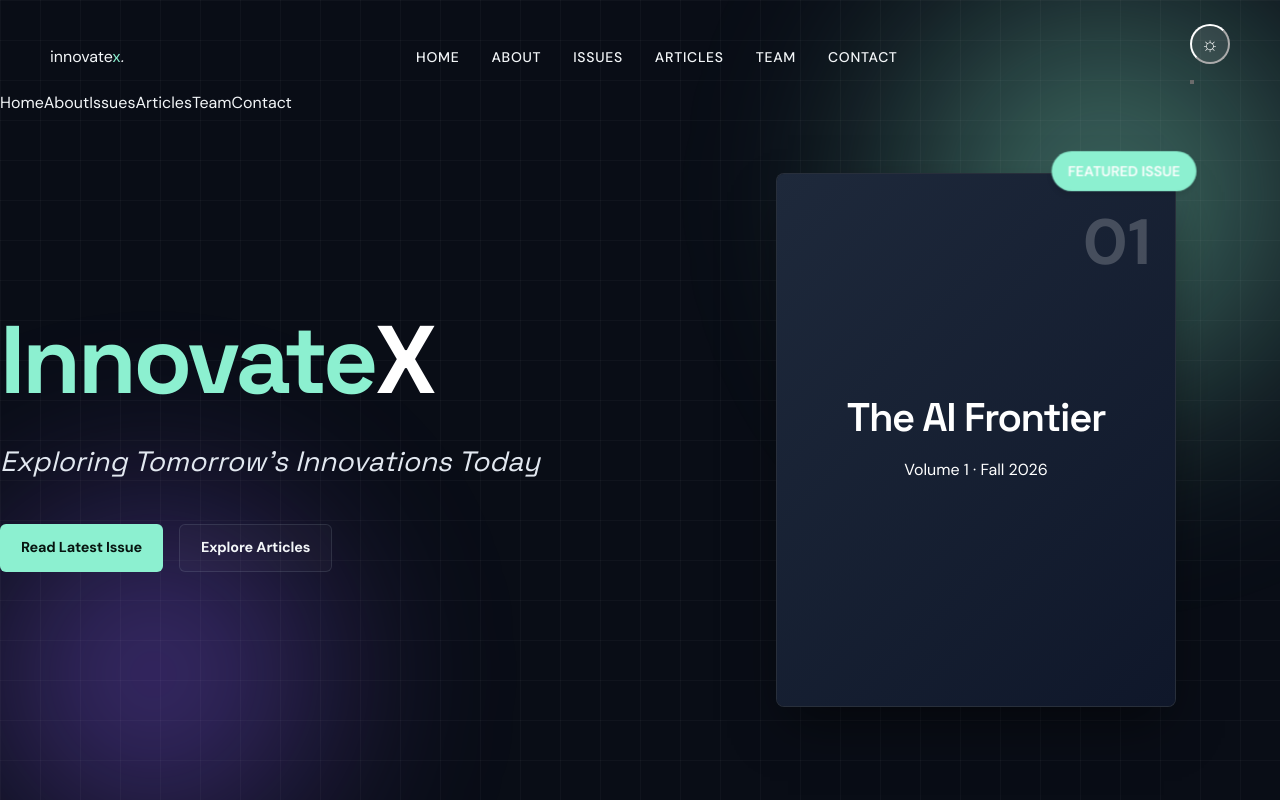
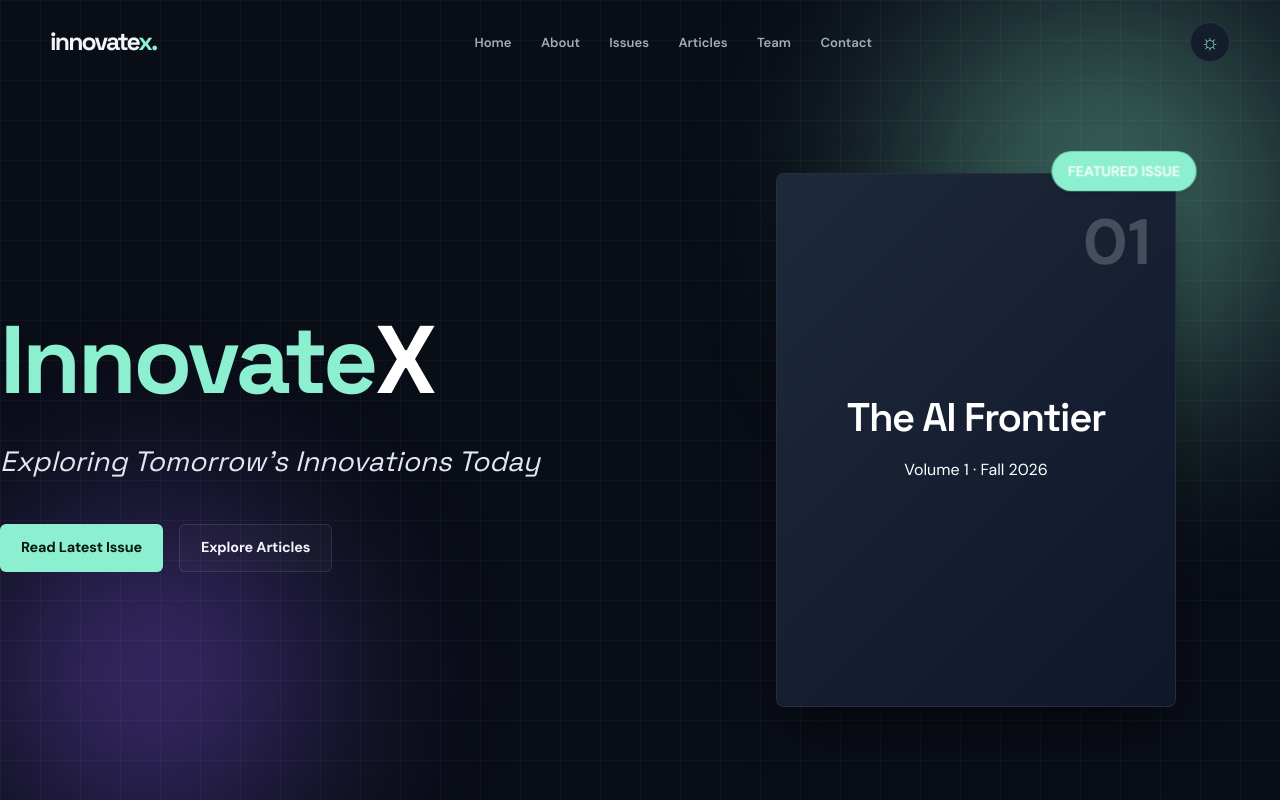
Before and after one commit to AkshithGuptha/InnovateX, a React (Vite) app: page / in a window 1280 px wide. Shown: the top 800 px of the page. Built offline with nearby package versions, Linux system fonts and the light colour scheme.

Commit message:
Restyle sticky header and mobile menu

```diff
--- a/src/components/Header.css
+++ b/src/components/Header.css
@@ -1,89 +1,4 @@
-.header {
-  position: fixed;
-  top: 0;
-  left: 0;
-  width: 100%;
-  z-index: 1000;
-  padding: 1.5rem 0;
-  transition: var(--transition);
-}
-
-.header.sticky {
-  padding: 1rem 0;
-}
-
-.header-container {
-  display: flex;
-  justify-content: space-between;
-  align-items: center;
-}
-
-.logo a {
-  font-family: var(--font-heading);
-  font-size: 1.75rem;
-  font-weight: 700;
-  letter-spacing: -0.02em;
-}
-
-.logo span {
-  color: var(--color-accent);
-}
-
-.nav-list {
-  display: flex;
-  gap: 2rem;
-}
-
-.nav-link {
-  font-size: 0.875rem;
-  font-weight: 500;
-  text-transform: uppercase;
-  letter-spacing: 0.05em;
-  position: relative;
-}
-
-.nav-link::after {
-  content: '';
-  position: absolute;
-  bottom: -4px;
-  left: 0;
-  width: 0%;
-  height: 2px;
-  background-color: var(--color-accent);
-  transition: width var(--transition);
-}
-
-.nav-link:hover::after {
-  width: 100%;
-}
-
-.theme-toggle {
-  font-size: 1.25rem;
-  background: rgba(255, 255, 255, 0.1);
-  border-radius: 50%;
-  width: 40px;
-  height: 40px;
-  display: flex;
-  align-items: center;
-  justify-content: center;
-  transition: var(--transition);
-}
-
-.theme-toggle:hover {
-  background: rgba(255, 255, 255, 0.2);
-  transform: rotate(15deg);
-}
-
-[data-theme='light'] .theme-toggle {
-  background: rgba(0, 0, 0, 0.05);
-}
-
-[data-theme='light'] .theme-toggle:hover {
-  background: rgba(0, 0, 0, 0.1);
-}
-
-@media (max-width: 768px) {
-  .nav {
-    display: none; /* In a real app, we'd add a mobile hamburger menu */
-  }
-}
+.header{position:fixed;inset:0 0 auto;z-index:1000;padding:22px 0;border-bottom:1px solid transparent;transition:padding var(--transition),background var(--transition),border-color var(--transition)}.header.is-scrolled{padding:13px 0;background:rgba(9,13,22,.86);border-color:var(--color-border);backdrop-filter:blur(18px);-webkit-backdrop-filter:blur(18px)}[data-theme='light'] .header.is-scrolled{background:rgba(245,248,247,.88)}
+.header-container{display:flex;align-items:center;justify-content:space-between;gap:28px}.logo{font-family:var(--font-heading);font-size:1.55rem;font-weight:700;letter-spacing:-.075em;white-space:nowrap}.logo span,.logo i{color:var(--color-accent)}.logo i{font-style:normal}.nav-list{display:flex;align-items:center;gap:clamp(16px,2.3vw,32px)}.nav-link{position:relative;color:var(--color-text-muted);font-size:.82rem;font-weight:600;transition:color var(--transition)}.nav-link::after{content:'';position:absolute;left:0;bottom:-8px;width:0;height:2px;background:var(--color-accent);transition:width var(--transition)}.nav-link:hover,.nav-link:focus-visible{color:var(--color-text)}.nav-link:hover::after{width:100%}
+.header-actions{display:flex;align-items:center;gap:12px}.theme-toggle{width:40px;height:40px;display:grid;place-items:center;border:1px solid var(--color-border);border-radius:50%;color:var(--color-accent);background:var(--color-surface);font-size:1.3rem;transition:transform var(--transition),border-color var(--transition)}.theme-toggle:hover{transform:rotate(18deg);border-color:var(--color-accent)}.menu-toggle,.mobile-nav{display:none}
+@media(max-width:820px){.header{padding:16px 0}.nav{display:none}.menu-toggle{width:40px;height:40px;display:flex;flex-direction:column;justify-content:center;align-items:center;gap:6px;border:1px solid var(--color-border);border-radius:50%;background:transparent}.menu-toggle span{width:16px;height:2px;background:var(--color-text);transition:transform var(--transition)}.menu-toggle.active span:first-child{transform:translateY(4px) rotate(45deg)}.menu-toggle.active span:last-child{transform:translateY(-4px) rotate(-45deg)}.mobile-nav{display:flex;flex-direction:column;gap:4px;position:absolute;top:calc(100% + 1px);left:0;right:0;padding:12px 24px 20px;background:var(--color-bg-elevated);border-bottom:1px solid var(--color-border);opacity:0;visibility:hidden;transform:translateY(-8px);transition:opacity var(--transition),transform var(--transition),visibility var(--transition)}.mobile-nav-open{opacity:1;visibility:visible;transform:translateY(0)}.mobile-nav a{padding:11px 4px;color:var(--color-text-muted);font-weight:600}.mobile-nav a:hover{color:var(--color-accent)}}
```
